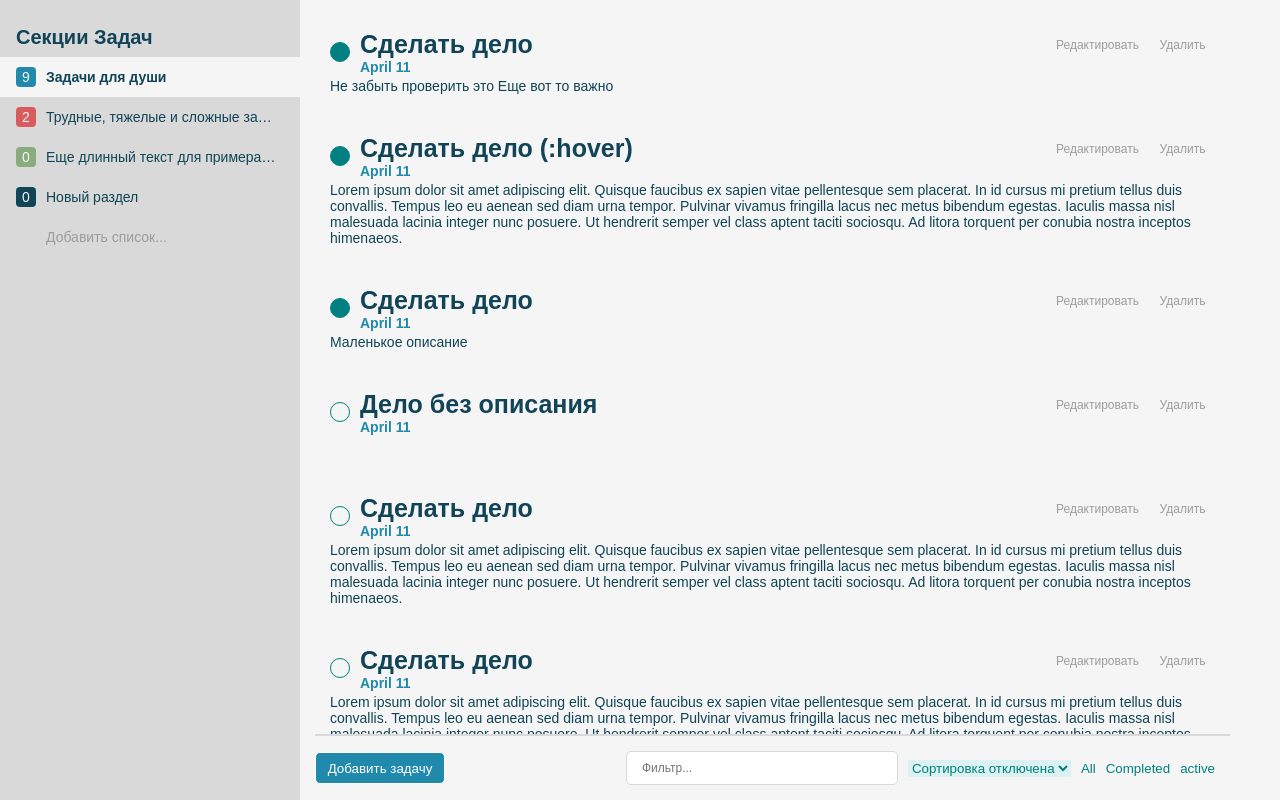
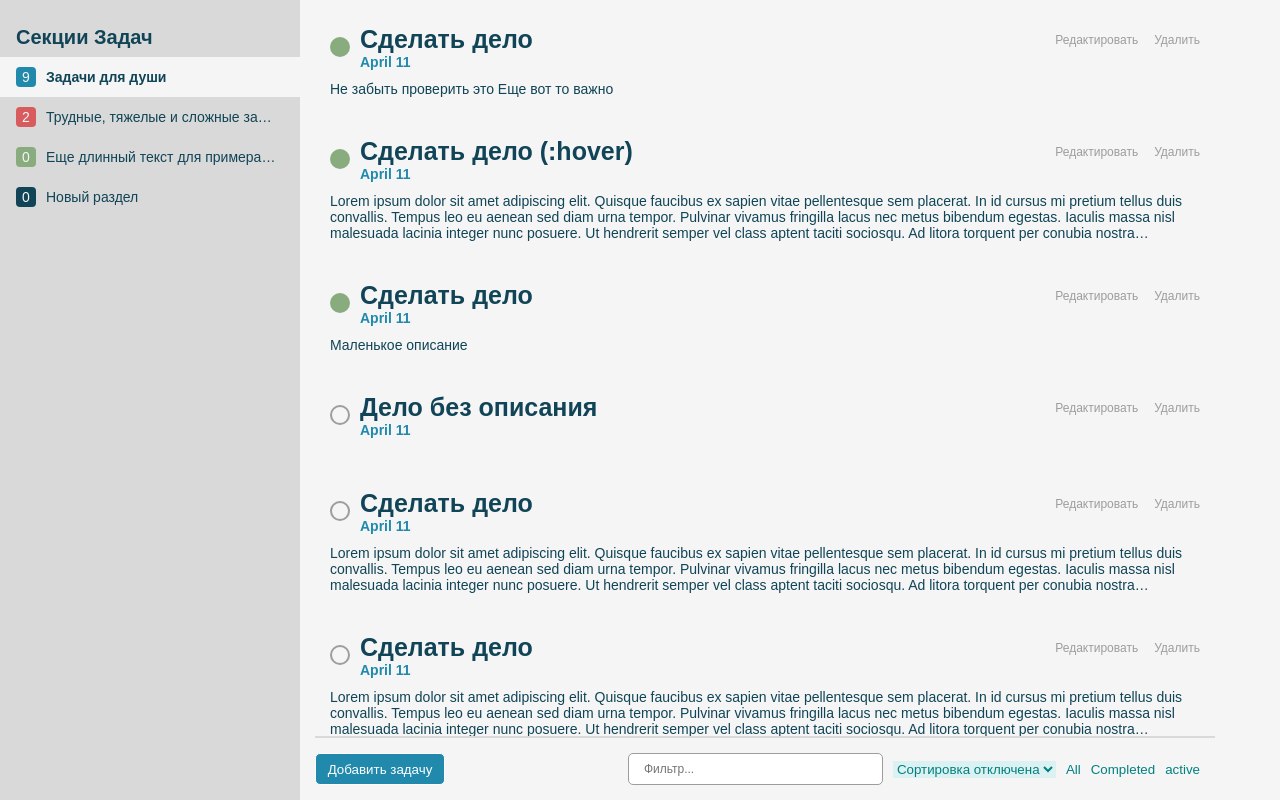
Before and after one commit to Cold-West/Todo, a React (Vite) app: page / in a window 1280 px wide. Shown: the top 800 px of the page. Built offline with nearby package versions, Linux system fonts and the light colour scheme.

Commit message:
design fixes

```diff
--- a/src/App.css
+++ b/src/App.css
@@ -2,11 +2,12 @@
   margin: 0;
   padding: 0;
   font-family: sans-serif;
+  box-sizing: border-box;
 }
 body {
   height: 100%;
   width: 100%;
-  background-color: #f5f5f5;
+  background-color: var(--Main-Background-Color);
 }
 #root {
   display: flex;
@@ -16,13 +17,19 @@ body {
 .page {
   display: flex;
   flex-direction: row;
-  background-color: #f5f5f5;
+  background-color: var(--Main-Background-Color);
+  gap: 10px;
 }
 .TaskList {
   display: flex;
-  width: 900px;
+  width: calc(100vw - 320px);
+  max-width: 910px;
+  height: calc(100vh - 64px);
   flex-direction: column;
-  margin-left: 310px;
-  padding-top: 10px;
-  margin-bottom: 80px;
+  padding: 10px 5px 0 5px;
+  overflow-y: scroll;
+  gap: 10px;
 }
+.TaskList::-webkit-scrollbar {
+  display: none;
+}
--- a/src/App.tsx
+++ b/src/App.tsx
@@ -15,6 +15,7 @@ import {
   TaskType,
 } from "./types";
 import "./App.css";
+import"./DefaultColors.css";
 import "react-datepicker/dist/react-datepicker.css";
 
 export function App() {
@@ -141,12 +142,12 @@ export function App() {
             )}
             onDrop={dropHandler}
           />
-        </div>
-        <TodoAppFooter
+          <TodoAppFooter
           onFilterChange={setFilters}
           onSortingChange={sortByName}
           create={createNewTodo}
         />
+        </div>
       </div>
     </>
   );
--- /dev/null
+++ b/src/DefaultColors.css
@@ -0,0 +1,13 @@
+* {
+  --Main-Background-Color: #f5f5f5;
+  --Side-Panel-Background-Color: #d9d9d9;
+  --Side-Panel-Hover-Color: #c9d0d3;
+  --Input-Background-Color: #ffffff;
+  --Idle-Color: #9d9d9d;
+  --Primary-Color: #2089ac;
+  --Text-Color: #104456;
+  --Custom-Color-1: #b5b577;
+  --Custom-Color-2: #89ac7f;
+  --Custom-Color-3: #d85b5d;
+  --Custom-Color-4: #977846;
+}
--- a/src/components/Footer/TodoAppFooter.css
+++ b/src/components/Footer/TodoAppFooter.css
@@ -1,21 +1,20 @@
 .TodoFooter {
-  width: 915px;
+  width: 900px;
   height: 64px;
   display: flex;
   flex-direction: row;
   align-items: center;
-  background-color: #f5f5f5;
-  border-top: 2px solid #d9d9d9;
+  background-color: var(--Main-Background-Color);
+  border-top: 2px solid var(--Side-Panel-Background-Color);
   position: fixed;
   bottom: 0;
-  margin-left: 315px;
 }
 .footerAddTask{
   height: 32px;
   width: 130px;
-  color: #FFFFFF;
-  border: 1px solid #FFFFFF;
-  background-color: #2089ac;
+  color: var( --Input-Background-Color);
+  border: 1px solid var( --Input-Background-Color);
+  background-color: var(--Primary-Color);
   border-radius: 5px;
   cursor: pointer;
 }
@@ -23,7 +22,7 @@
   box-shadow: 0px 0px 3px rgba(0, 0, 0, 0.2);
 }
 .footerAddTask:active{
-  background-color: #104456;
+  background-color: var(--Text-Color);
 }
 .footerInput {
   width: 255px;
@@ -31,8 +30,8 @@
   padding-left: 15px;
   font-size: 12px;
   font-weight: 400;
-  color: #9d9d9d;
-  border: 1px solid #d9d9d9;
+  color: var(--Idle-Color);
+  border: 1px solid var(--Idle-Color);
   border-radius: 5px;
   cursor: pointer;
   margin-left: auto;
@@ -43,7 +42,7 @@
 .footerInput:focus {
   box-shadow: none;
   outline: 0;
-  border: 2px solid #2089ac;
+  border: 2px solid var(--Primary-Color);
   padding-left: 14px;
 }
 .footerFilter {
--- a/src/components/NavBar/NavBar.css
+++ b/src/components/NavBar/NavBar.css
@@ -1,8 +1,7 @@
 .navBarLeft {
-  height: 100%;
+  height: 100vh;
   min-width: 300px;
-  background-color: #d9d9d9;
-  position: fixed;
+  background-color: var(--Side-Panel-Background-Color);
   overflow-y: scroll;
   padding-top: 10px;
 }
@@ -12,7 +11,7 @@
 .navTitle {
   margin-left: 16px;
   margin-top: 16px;
-  color: #104456;
+  color: var(--Text-Color);
   font-size: 20px;
 }
 .navSection {
@@ -20,20 +19,20 @@
 }
 .navBoard {
   display: flex;
+  width: 100%;
   height: 40px;
   cursor: pointer;
-  width: calc(100% - 16px);
-  color: #104456;
+  color: var(--Text-Color);
   padding-left: 16px;
   align-items: center;
   font-size: 14px;
   font-weight: 400;
 }
 .navBoard:hover {
-  background: #c9d0d3;
+  background: var(--Side-Panel-Hover-Color);
 }
 .active {
-  background: #f5f5f5;
+  background: var(--Main-Background-Color);
   font-weight: 700;
 }
 .navSectionIcon {
@@ -41,7 +40,7 @@
   height: 20px;
   line-height: 20px;
   text-align: center;
-  color: #f5f5f5;
+  color: var(--Main-Background-Color);
   margin-right: 10px;
   border-radius: 4px;
   font-weight: 400;
@@ -53,7 +52,7 @@
   text-overflow: ellipsis;
 }
 .navTitleAdd {
-  color: #9d9d9d;
+  color: var(--Side-Panel-Background-Color);
   font-size: 14px;
 }
 .navAddIcon {
@@ -61,7 +60,7 @@
   height: 20px;
   line-height: 20px;
   text-align: center;
-  color: #f5f5f5;
+  color: var(--Main-Background-Color);
   margin-right: 10px;
   border-radius: 4px;
 }
--- a/src/components/TodoAppTask/TodoAppTask.css
+++ b/src/components/TodoAppTask/TodoAppTask.css
@@ -3,15 +3,15 @@
   flex-direction: column;
   width: 100%;
   min-height: 64px;
-  background-color: #f5f5f5;
+  background-color: var(--Main-Background-Color);
   color: #104456;
-  margin: 5px;
   padding: 15px;
-  padding-right: 0;
   font-size: 14px;
+  gap: 8px;
+
 }
 .TodoAppBox:hover {
-  background-color: #ffffff;
+  background-color: var(--Input-Background-Color);
   box-shadow: 0px 0px 3px rgba(0, 0, 0, 0.2);
 }
 .TodoAppBoxTop {
@@ -30,22 +30,27 @@
   height: 20px;
   width: 20px;
   cursor: pointer;
-  border: 1px solid teal;
+  border: 2px solid var(--Idle-Color);
   border-radius: 100%;
 }
 .TodoAppBoxCheck:checked {
-  background-color: teal;
+  border: 2px solid var(--Custom-Color-2);
+  background-color: var(--Custom-Color-2);
 }
 .TaskTitle {
   font-size: 25px;
+  max-width: 600px;
+  white-space: nowrap;
+  overflow: hidden;
+  text-overflow: ellipsis;
 }
 .datePickerInput {
-  background-color: rgba(0, 255, 255, 0);
+  background-color: inherit;
   font-size: 14px;
   font-weight: 600;
   border: none;
   cursor: pointer;
-  color: #2089ac;
+  color: var(--Primary-Color);
 }
 .datePickerInput:focus {
   outline: 0;
@@ -54,12 +59,12 @@
   display: flex;
   flex-direction: row;
   margin-left: auto;
-  margin-right: 5px;
   height: 30px;
+  gap: 16px;
 }
 .TodoAppBoxDelete {
   margin-left: auto;
-  width: 85px;
+  width: fit-content;
   height: 100%;
   background: 0;
   border: 0;
@@ -67,3 +72,11 @@
   cursor: pointer;
   color: #9d9d9d;
 }
+.TaskText {
+  overflow: hidden;
+  padding-right: 10px;
+  text-overflow: ellipsis;
+  display: -webkit-box;
+  -webkit-line-clamp: 3;
+  -webkit-box-orient: vertical;
+}
--- a/src/components/TodoAppTask/TodoAppTask.tsx
+++ b/src/components/TodoAppTask/TodoAppTask.tsx
@@ -41,7 +41,7 @@ export const TodoAppTask = (props: TodoAppTaskProps) => {
           </button>
         </div>
       </div>
-      {task.text}
+      <div className="TaskText">{task.text}</div>
     </div>
   );
 };
```
